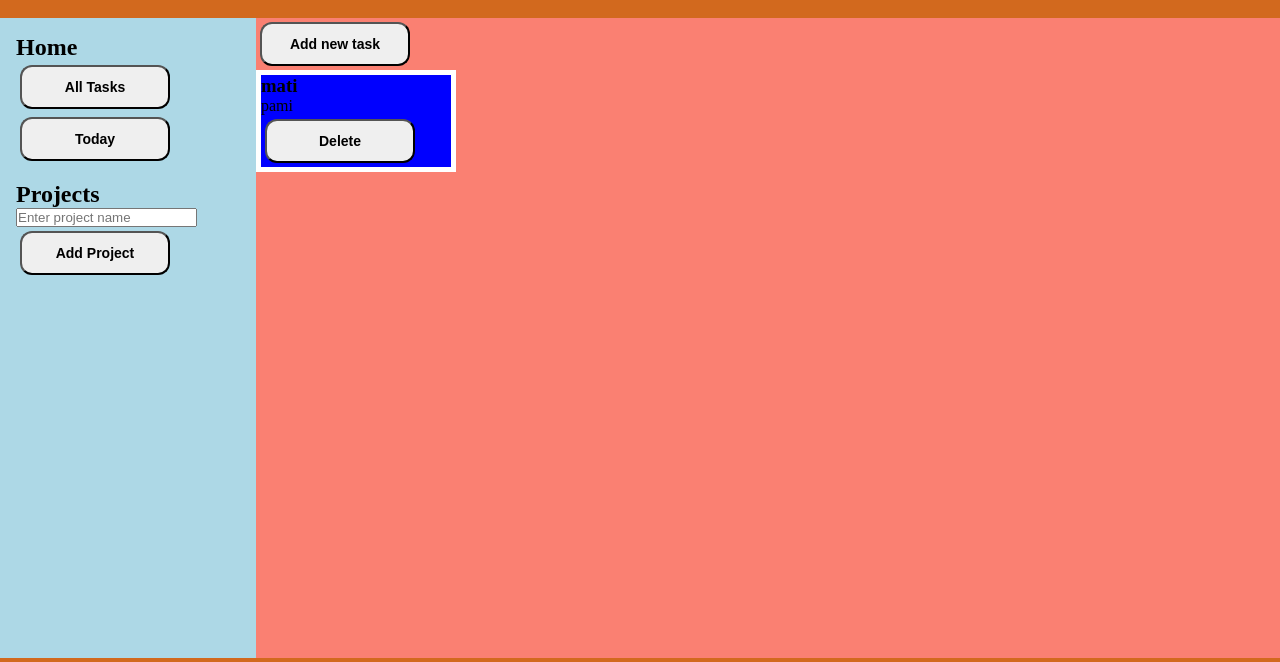
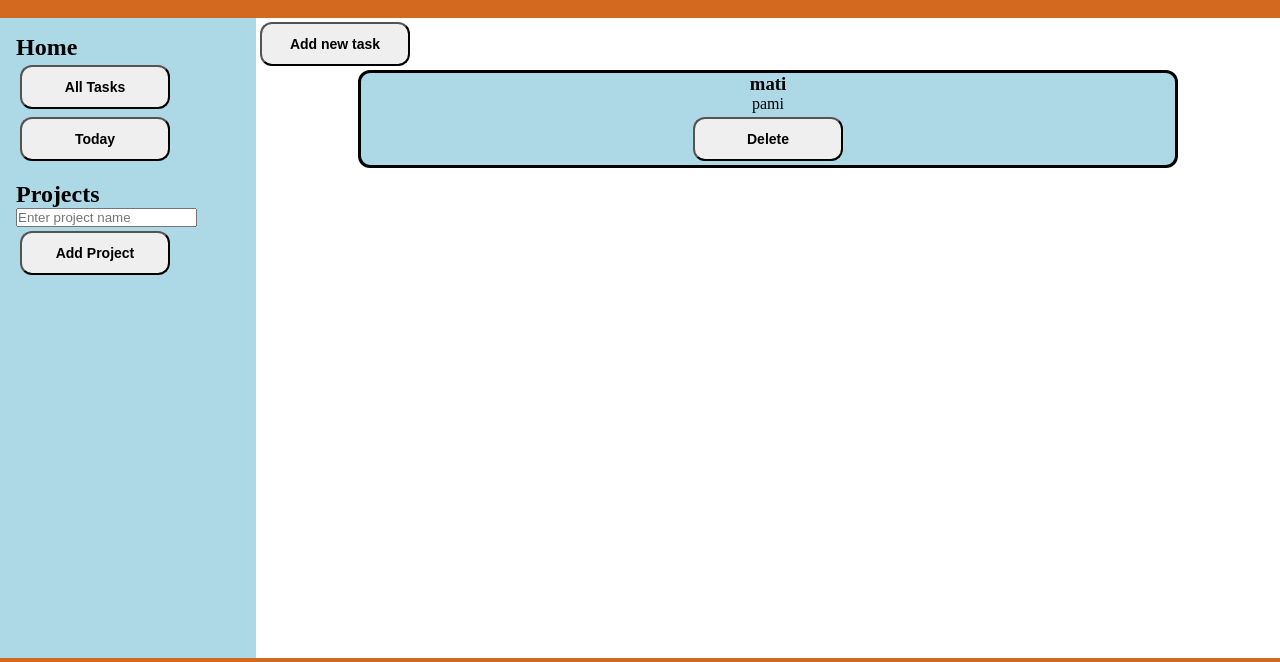
Before and after one commit to MateuszKuruc/odin-todo-list, a website built with webpack: page dist/index.html in a window 1280 px wide. Both pictures are taken after a click on the button "All Tasks". Shown: the part 62-724 px from the top of the page. Built offline with nearby package versions, Linux system fonts and the light colour scheme.

Commit message:
add styling to task elements, clean code

```diff
--- a/src/projects.js
+++ b/src/projects.js
@@ -57,7 +57,6 @@ function displayProjects() {
 
 
     projectElement.appendChild(projectName);
-    // projectElement.appendChild(addTask);
     projectsContainer.appendChild(projectElement);
   });
 }
--- a/src/style.css
+++ b/src/style.css
@@ -49,7 +49,9 @@
 }
 
 .mainDisplay {
-    background-color: salmon;
+    background-color: white;
+    display: flex;
+    flex-direction: column;
 }
 
 button {
@@ -68,14 +70,21 @@ button:hover {
 }
 
 .tasksContainer {
+    display: grid;
     background-color: blue;
     border: 5px solid yellow;
 }
 
 .taskElement {
-    border: 5px solid white;
-    width: 200px;
-    background-color: blue;
+    width: max(80%, 500px);
+    display: flex;
+    flex-direction: column;
+    border: 3px solid black;
+    border-radius: 0.75rem;;
+    background-color: lightblue;
+    justify-content: center;
+    align-items: center;
+    align-self: center;
 }
 
 .hidden {
```
Also changed, not shown: dist/bundle.js.
